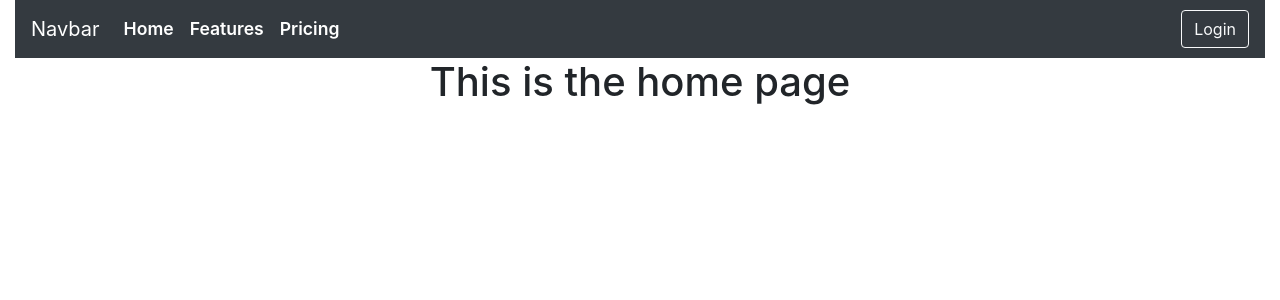
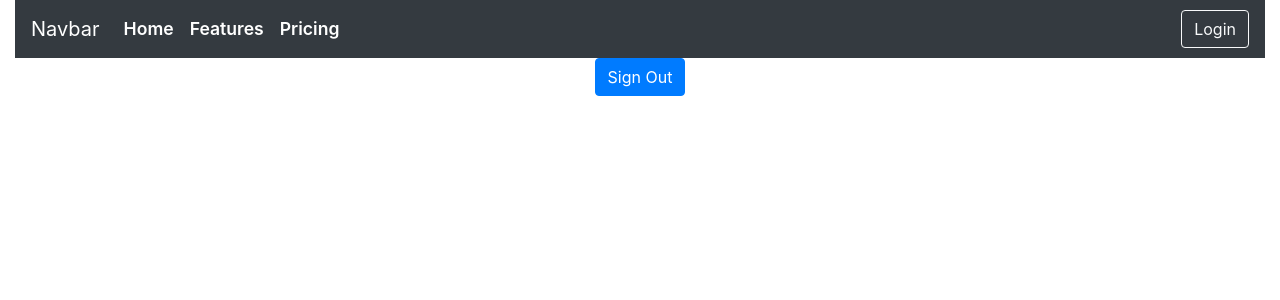
Before and after one commit to ddonjuan/react_auth_test, a React (Create React App) app: page /home in a window 1280 px wide. Shown: the top 300 px of the page. Built offline with nearby package versions, Linux system fonts and the light colour scheme; no server answers.

Commit message:
successful implemented firebase sign in

```diff
--- a/src/components/auth_pages/sign-in.js
+++ b/src/components/auth_pages/sign-in.js
@@ -22,14 +22,17 @@ class SignIn extends Component {
     //     });
     // }
 
+
     render() {
-        console.log("this is the state of the sign in page: ", this.state)
+        // console.log("this is the state of the sign in page: ", this.state)
+        // const {email, password} = this.state;
 
         return (
-            <form>
             <MyContext.Consumer>
                 {(context) => (
                     <React.Fragment>
+                        <form onSubmit={(e)=>{e.preventDefault();context.signIn()}}>
+
                             <div className="row d-flex justify-content-center">
                                 <div className="logo">Company Name</div>
                             </div>
@@ -53,15 +56,16 @@ class SignIn extends Component {
                                     />
                                     <Link className="" to="/reset-password">Forgot Password</Link>
                                     <Link className="create-new-account" to="create-account">Create a New Accoun</Link>
-                                    <Link type="submit" to="/home" className="btn btn-primary">Submit</Link>
+                                    <button type="submit" className="btn btn-primary">Sign In</button>
                                 </div>
 
                             </div>
+                        </form>
+
                     </React.Fragment>
                 )}
 
             </MyContext.Consumer>
-            </form>
         )
 
     }
--- a/src/components/config/firebase.js
+++ b/src/components/config/firebase.js
@@ -1,4 +1,5 @@
 import React, {useState, Component} from 'react';
+import {withRouter} from 'react-router-dom';
 import firebase from 'firebase';
 import axios from 'axios';
 
@@ -31,13 +32,6 @@ class MyProvider extends Component{
         this.handleInputChange = this.handleInputChange.bind(this);
         this.resetState = this.resetState.bind(this);
     }
-    resetState(){
-        this.setState({
-            email: "",
-            password: ""
-        });
-    }
-
     handleInputChange(event) {
         const { name, value } = event.target;
 
@@ -45,23 +39,25 @@ class MyProvider extends Component{
             [name]: value
         });
     }
+    resetState(){
+        this.setState({
+            email: '',
+            password: ''
+        })
+    }
 
-    signIn(event, email, password){
-        event.preventDefault();
-        fire.auth().signInWithEmailAndPassword(email, password).then((u)=>{
+    signIn(){
+        fire.auth().signInWithEmailAndPassword(this.state.email, this.state.password).then((u)=>{
             console.log("successful sign in: ", u);
+            this.props.history.push("/home");
             this.resetState();
-            this.props.history.push("/home");
-
         }).catch((err)=>{
             console.log("an error has occured: " ,err);
         })
     }
-    signOut(event){
-        event.preventDefault();
+    signOut(){
         fire.auth().signOut().then((u)=>{
             console.log("You have successfully signed out: ", u);
-            this.resetState();
             this.props.history.push("/sign-out");
         }).catch((err)=>{
             console.log("you have not signed out yet. Error has occured: ", err);
@@ -106,4 +102,4 @@ class MyProvider extends Component{
         )
     }
 }
-export default MyProvider;
+export default withRouter(MyProvider);
--- a/src/components/user_pages/home.js
+++ b/src/components/user_pages/home.js
@@ -1,13 +1,18 @@
-import React, {Component} from 'react';
+import React, { Component } from 'react';
+import { MyContext } from '../config/firebase';
 
-class Home extends Component{
-    constructor(props){
+class Home extends Component {
+    constructor(props) {
         super(props);
 
     }
-    render(){
-        return(
-            <h1>This is the home page</h1>
+    render() {
+        return (
+            <MyContext.Consumer>
+                {(context) => (
+                    <button onClick={(e)=>{e.preventDefault(); context.signOut()}} type="submit" className="btn btn-primary">Sign Out</button>
+                )}
+            </MyContext.Consumer>
         )
     }
 }
```
Lines whose indentation alone changed are shown as unchanged.
